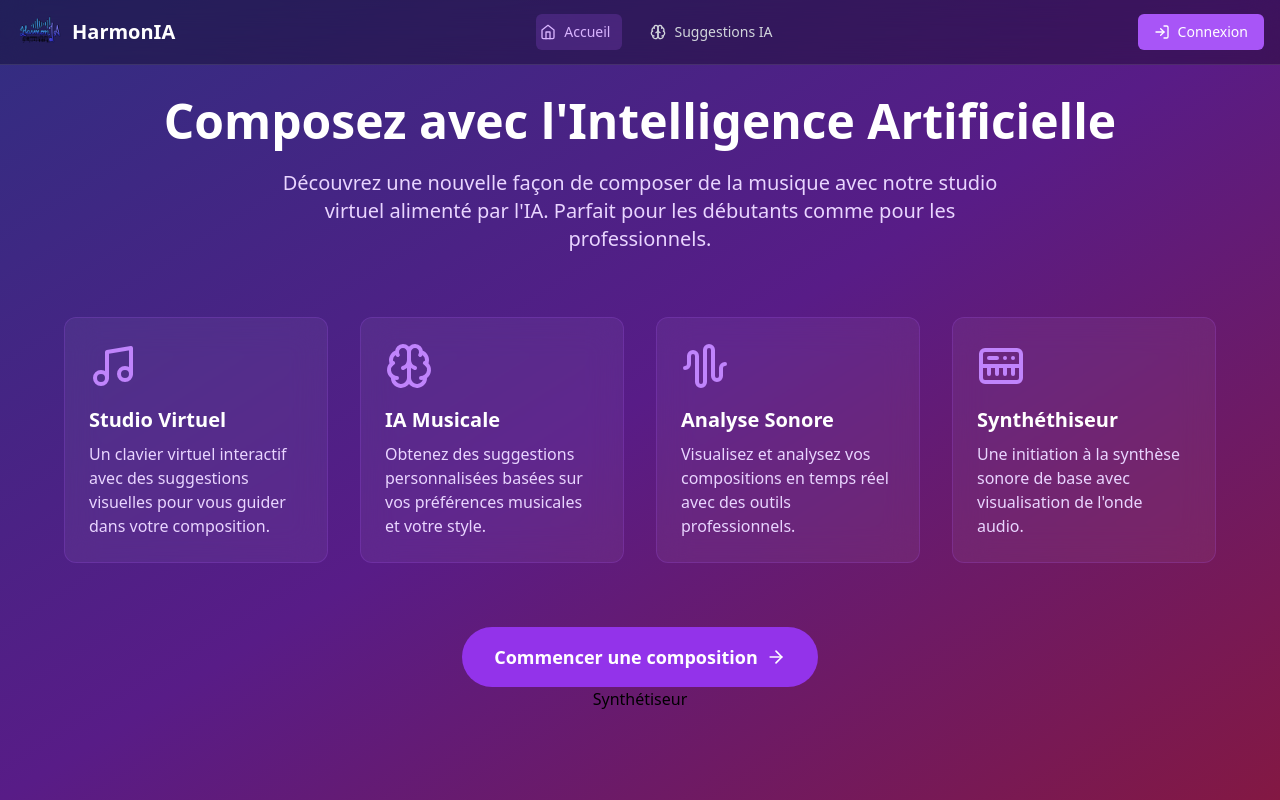
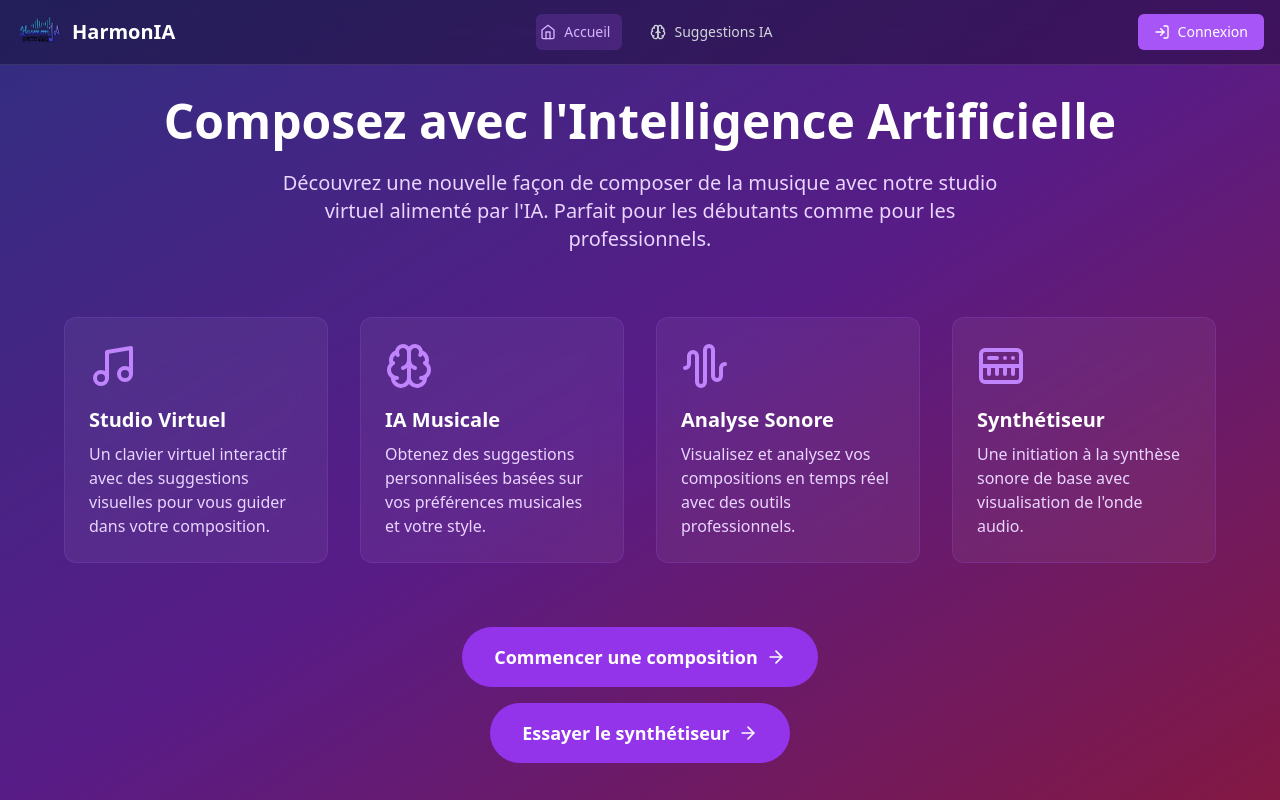
Before and after one commit to sozenka/H25-SIM-Eq4, a React (Vite) app in the folder frontend/: page / in a window 1280 px wide. Built offline with nearby package versions, Linux system fonts and the light colour scheme.

Commit message:
ajout bouton vers page synthetiseur et types d'ondes

```diff
--- a/frontend/public/synth.html
+++ b/frontend/public/synth.html
@@ -13,7 +13,7 @@
 <body>
     <!-- <button id="play-btn">Play</button> -->
     <div class="container">
-        Piano ici
+        jouez le piano avec votre clavier (le piano va etre ici)
     </div>
     <script src="synth.js"></script>
 </body>
--- a/frontend/src/pages/Home.tsx
+++ b/frontend/src/pages/Home.tsx
@@ -50,7 +50,7 @@ const Home: React.FC<HomeProps> = ({ onGetStarted }) => {
           },
           {
             icon: KeyboardMusic,
-            title: 'Synthéthiseur',
+            title: 'Synthétiseur',
             description:
               "Une initiation à la synthèse sonore de base avec visualisation de l'onde audio."
           }
@@ -73,7 +73,7 @@ const Home: React.FC<HomeProps> = ({ onGetStarted }) => {
         initial={{ opacity: 0, y: 20 }}
         animate={{ opacity: 1, y: 0 }}
         transition={{ delay: 0.6 }}
-        className="text-center"
+        className="text-center space-y-4"
       >
         <motion.button
           onClick={onGetStarted}
@@ -84,7 +84,15 @@ const Home: React.FC<HomeProps> = ({ onGetStarted }) => {
           <span>Commencer une composition</span>
           <ArrowRight className="w-5 h-5 group-hover:translate-x-1 transition-transform" />
         </motion.button>
-        <a href="synth.html" target='_blank'>Synthétiseur</a>
+        <motion.button
+          onClick={() => window.open('/synth.html', '_blank')}
+          className="bg-purple-600 hover:bg-purple-700 text-white font-bold py-4 px-8 rounded-full text-lg transition-all duration-300 transform hover:scale-105 flex items-center justify-center mx-auto gap-2 group"
+          whileHover={{ scale: 1.05 }}
+          whileTap={{ scale: 0.95 }}
+        >
+          <span>Essayer le synthétiseur</span>
+          <ArrowRight className="w-5 h-5 group-hover:translate-x-1 transition-transform" />
+        </motion.button>
       </motion.div>
     </div>
   )
```
Also changed, not shown: frontend/public/synth.js (+16 -3 lines).
